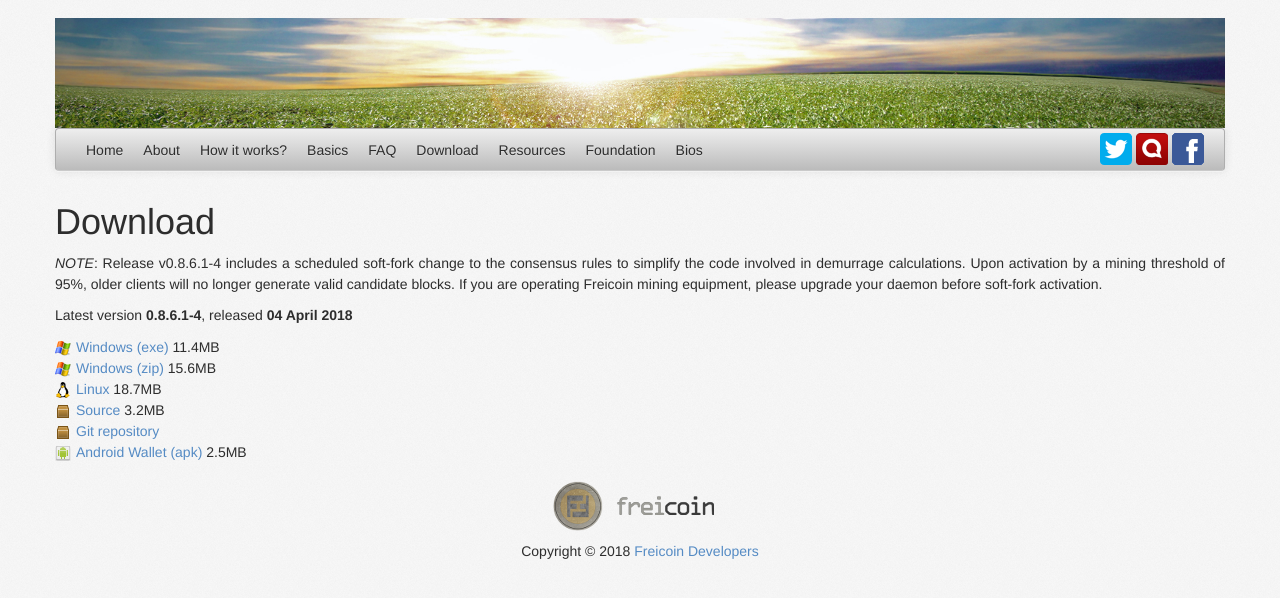
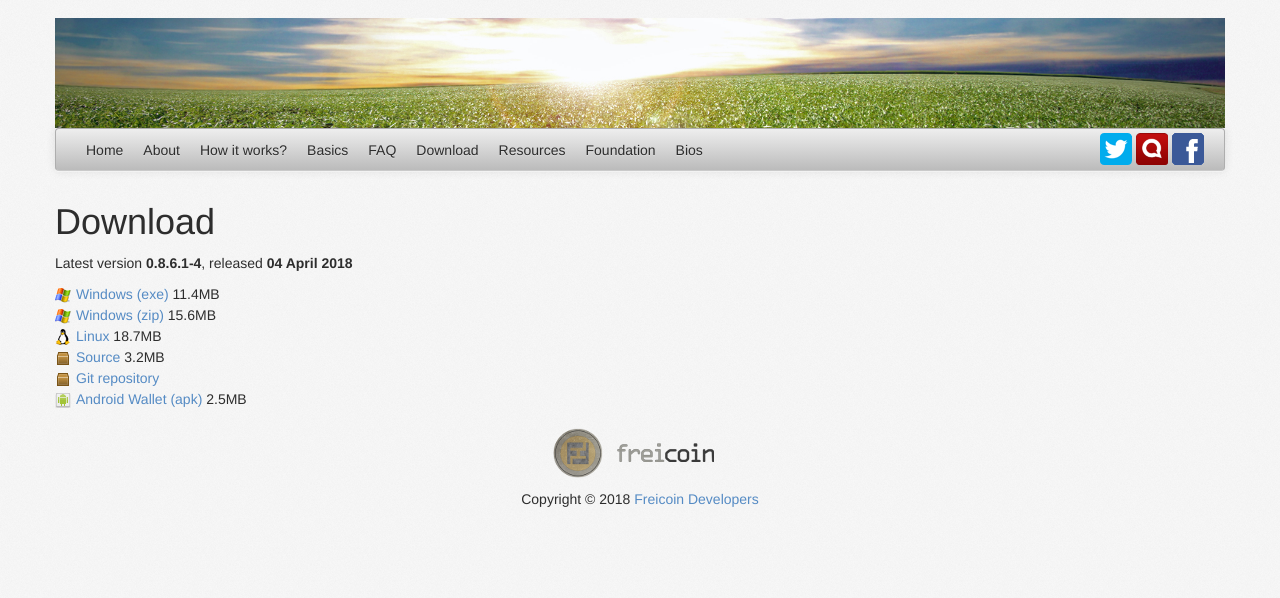
Before and after one commit to freicoin/freico.in, a Jekyll site: the page built from download/index.md, in a window 1280 px wide. Shown: the top 598 px of the page. Built offline with Jekyll 4.4.1, drawn with Linux system fonts in a browser that asks for light colours; nearby versions of some CDN libraries; some web fonts are replaced; comment, search, counter and statistics services are not loaded.

Commit message:
Remove download page warning about already activated soft-fork.

```diff
--- a/download/index.md
+++ b/download/index.md
@@ -6,8 +6,6 @@
 ---
 
 <h1>Download</h1>
-
-*NOTE*: Release v0.8.6.1-4 includes a scheduled soft-fork change to the consensus rules to simplify the code involved in demurrage calculations. Upon activation by a mining threshold of 95%, older clients will no longer generate valid candidate blocks. If you are operating Freicoin mining equipment, please upgrade your daemon before soft-fork activation.
 
 Latest version <strong>{{ site.freicoin.version }}</strong>, released <strong>{{ site.freicoin.release_date|date:"%d %B %Y" }}</strong>
 
```
